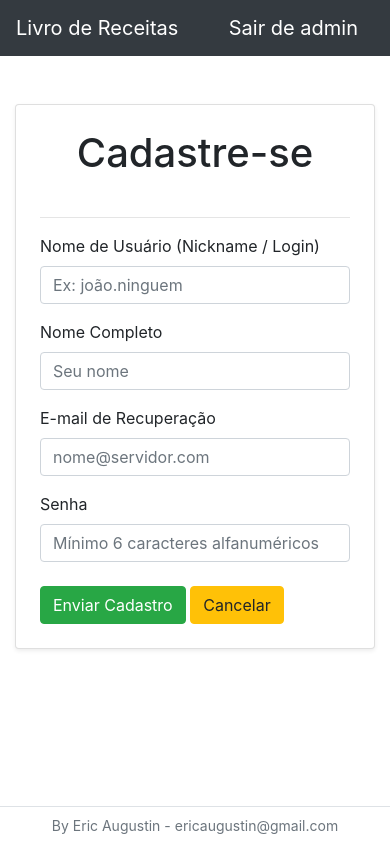
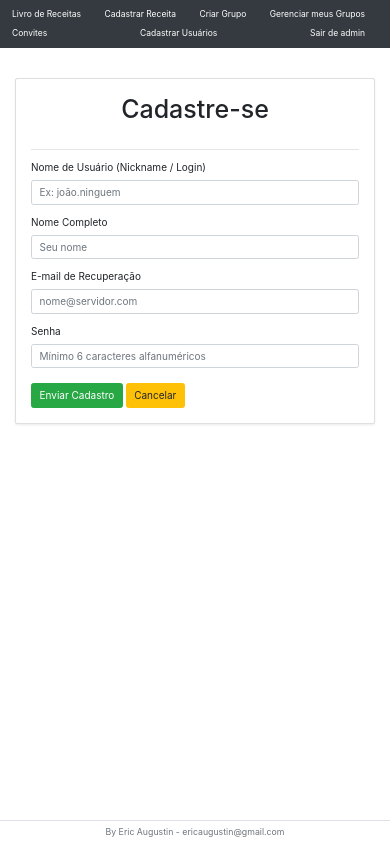
Before and after one commit to augustin1977/Livro_Receitas, a Django app: page /cadastrar/ in a window 390 px wide. Run offline with Django 4.2, Linux system fonts and the light colour scheme; a user stored in the database is signed in; data comes from the database, SQL or seed files in the repository; both versions use the stored data as it was after the commit.

Commit message:
Ajusrtes de permissão e layout das paginas e menus

```diff
--- a/livroReceitas/settings.py
+++ b/livroReceitas/settings.py
@@ -65,6 +65,7 @@ TEMPLATES = [
                 "django.template.context_processors.request",
                 "django.contrib.auth.context_processors.auth",
                 "django.contrib.messages.context_processors.messages",
+                'usuarios.context_processors.contador_convites',
             ],
         },
     },
@@ -119,6 +120,8 @@ USE_TZ = True
 # https://docs.djangoproject.com/en/4.1/howto/static-files/
 
 STATIC_URL = "static/"
+STATICFILES_DIRS = [os.path.join(BASE_DIR, 'static'),
+]
 
 # Default primary key field type
 # https://docs.djangoproject.com/en/4.1/ref/settings/#default-auto-field
--- /dev/null
+++ b/static/css/design.css
@@ -0,0 +1,40 @@
+/* Configuração padrão para computadores */
+html {
+    font-size: 16px;
+}
+
+/* Quando a tela for menor que 992px (Tablets e Menus do Bootstrap) */
+@media (max-width: 1200px) {
+    html {
+        font-size: 15px;
+    }
+    .navbar-brand, .nav-link {
+        padding-left: 5px !important;
+        padding-right: 5px !important;
+        font-size: 0.95rem;
+    }
+}
+@media (max-width: 1000px) {
+    html {
+        font-size: 14px;
+    }
+    .navbar-brand, .nav-link {
+        padding-left: 2px !important;
+        padding-right: 5px !important;
+        font-size: 0.90rem;
+    }
+}
+/* Quando a tela for menor que 576px (Celulares) */
+@media (max-width: 800px) {
+    html {
+        font-size: 10px;
+    }
+    .navbar-brand {
+        font-size: 0.85rem;
+    }
+}
+
+/* Espaçamento para o rodapé fixo */
+body {
+    padding-bottom: 60px;
+}
--- a/templates/base.html
+++ b/templates/base.html
@@ -1,5 +1,6 @@
 <!doctype html>
-<html lang="en">
+{% load static %}
+<html lang="pt-br">
   <head>
 
     <!-- Required meta tags -->
@@ -11,6 +12,8 @@
     <!-- Bootstrap CSS -->
     <link rel="stylesheet" href="https://cdn.jsdelivr.net/npm/bootstrap@4.6.2/dist/css/bootstrap.min.css" >
     <link rel="stylesheet" href="https://cdn.jsdelivr.net/npm/bootstrap-icons@1.11.3/font/bootstrap-icons.min.css">
+    <!-- project css-->
+    <link rel="stylesheet" href="{% static 'css/design.css' %}">
 
     <title>{% block 'titulo' %} {% endblock %}</title>
   </head>
--- a/templates/menu_basico.html
+++ b/templates/menu_basico.html
@@ -2,9 +2,16 @@
 <a class="navbar-brand" href="{% url 'cadastrar_receita' %}">Cadastrar Receita</a>
 <a class="navbar-brand" href="{% url 'cadastrar_grupo' %}">Criar Grupo</a>
 <a class="navbar-brand" href="{% url 'meus_grupos_administrados' %}">Gerenciar meus Grupos</a>
-<a class="navbar-brand" href="{% url 'meus_convites' %}">Convites</a>
-{% if request.user.is_staff or request.user.grupos_administrados.exists %}
+<a class="navbar-brand" href="{% url 'meus_convites' %}">
+    Convites
+    {% if total_convites > 0 %}
+        <span class="badge bg-warning text-dark font-monospace" style="font-size: 0.75rem;">
+            {{ total_convites }}
+        </span>
+    {% endif %}
+</a>
+{% if request.user.is_staff %}
    <a class="navbar-brand" href="{% url 'cadastrar' %}">Cadastrar Usuários</a>
-{% else %}
-    <a class="navbar-brand text-muted " href="#" tabindex="-1" aria-disabled="true">Cadastrar Usuários</a>
+{% comment %} {% else %}
+    <a class="navbar-brand text-muted " href="#" tabindex="-1" aria-disabled="true">Cadastrar Usuários</a>  {% endcomment %}
 {% endif %}
--- /dev/null
+++ b/usuarios/context_processors.py
@@ -0,0 +1,7 @@
+from .models import *
+
+def contador_convites(request):
+    if request.user.is_authenticated:
+        total = ConviteGrupo.objects.filter(usuario_convidado=request.user).count()
+        return {'total_convites': total}
+    return {'total_convites': 0}
--- a/usuarios/templates/cadastro.html
+++ b/usuarios/templates/cadastro.html
@@ -1,6 +1,14 @@
 {% extends 'base.html' %}
 {% block 'titulo' %} Cadastro {% endblock %}
+{% block 'menu'%}
+    {% if request.user and request.user.is_staff %}
+        {% include 'menu_basico.html' %}
+    {% endif%}
+{% endblock %}
 {% block 'conteudo' %}
+
+
+
 <div class="container mt-5">
     <div class="row justify-content-center">
         <div class="col-md-6">
--- a/usuarios/templates/gerenciar_grupo.html
+++ b/usuarios/templates/gerenciar_grupo.html
@@ -12,7 +12,7 @@
 
     <div class="row">
         <div class="col-md-5 mb-4">
-            {% if request.user in grupo.administadores.all or request.user.is_staff %}
+            {% if request.user in grupo.administradores.all %}
                 <div class="card p-3 shadow-sm bg-light">
                     <h5>Convidar Membro</h5>
                     <form method="POST" action="{% url 'adicionar_membro' grupo.id %}"> {% csrf_token %}
@@ -57,7 +57,7 @@
                                 </a>
                             {% else %}
                                 <a href="{% url 'revogar_administrador' grupo.id membro.id %}"
-                                   class="btn btn-sm btn-outline-danger text-dark"
+                                   class="btn btn-sm btn-outline-warning"
                                    title="Revogar Privilégios de Admin"
                                    onclick="return confirm('Deseja remover as permissões de administrador de {{ membro.username }}?')">
                                     <i class="bi bi-shield-slash-fill"></i>
--- a/usuarios/templates/meus_convites.html
+++ b/usuarios/templates/meus_convites.html
@@ -1,6 +1,8 @@
 {% extends 'base.html' %}
 {% block 'titulo' %} Convites de Grupo {% endblock %}
-
+{% block 'menu'%}
+{% include 'menu_basico.html' %}
+{% endblock %}
 {% block 'conteudo' %}
 <div class="container mt-4 mb-5">
     <h3>Convites para Entrar em Grupos</h3>
--- a/usuarios/views.py
+++ b/usuarios/views.py
@@ -303,6 +303,7 @@ def remover_membro(request, grupo_id, usuario_id):
 
     messages.success(request, f"Usuário '{usuario_alvo.username}' foi removido do grupo.")
     return redirect('gerenciar_grupo', grupo_id=grupo.id)
+
 @usuario_obrigatorio
 def promover_administrador(request, grupo_id, usuario_id):
     try:
```
Also changed, not shown: usuarios/templates/meus_grupos.html (+5 -5 lines), db.sqlite3.
